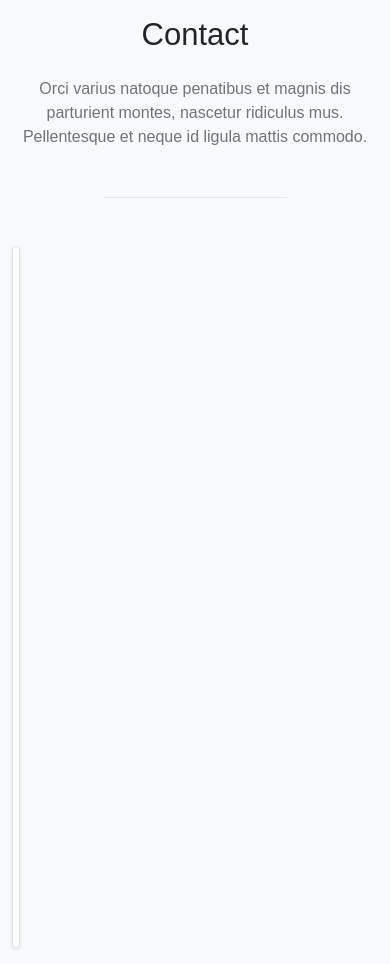
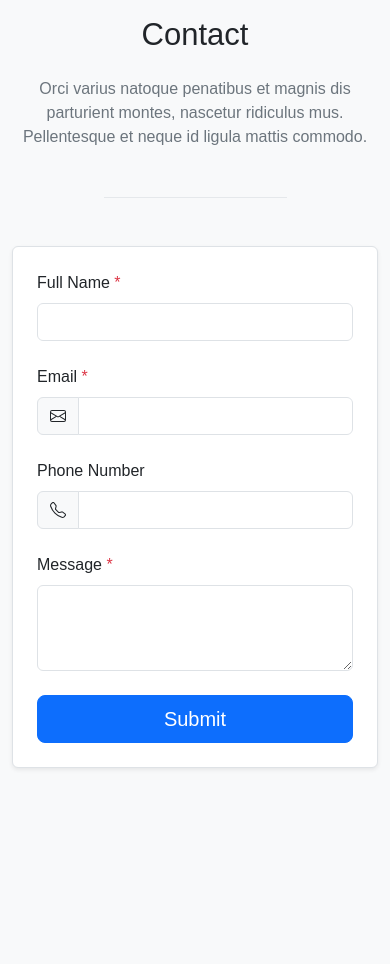
Before and after one commit to AnonymousBazinga/FindMyProf, a Flask app: page /contact in a window 390 px wide. Shown: the part 70-1034 px from the top of the page. After the commit the page ends 839 px from the top, so only its background shows below. Run offline with Flask 3, Linux system fonts and the light colour scheme.

Commit message:
testing contact form on mobile

```diff
--- a/templates/contact.html
+++ b/templates/contact.html
@@ -57,7 +57,7 @@
 
         <div class="container">
         <div class="row justify-content-lg-center">
-            <div class="col-1 col-lg-9">
+            <div class="col-12 col-lg-9">
             <div class="bg-white border rounded shadow-sm overflow-hidden">
 
                 <form action="#!">
```
